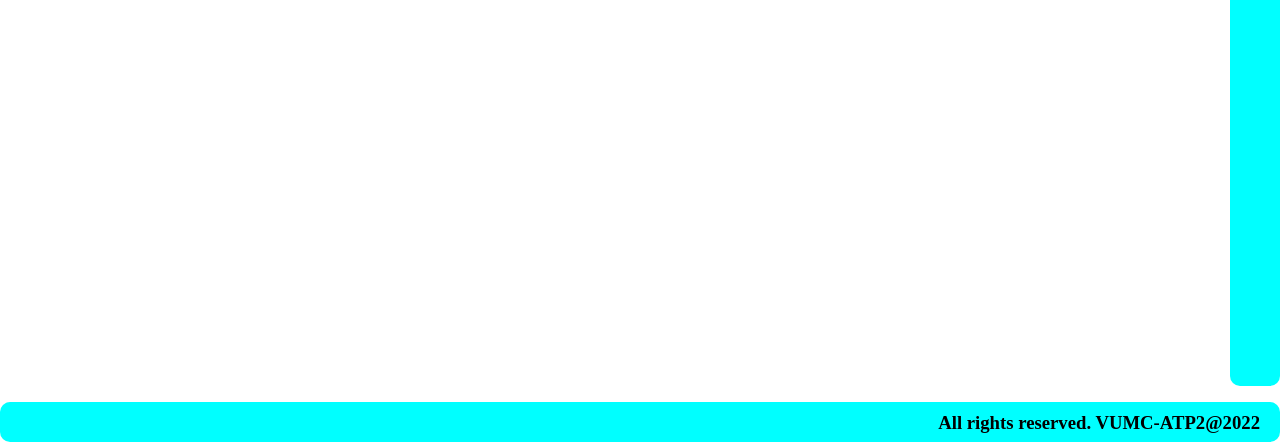
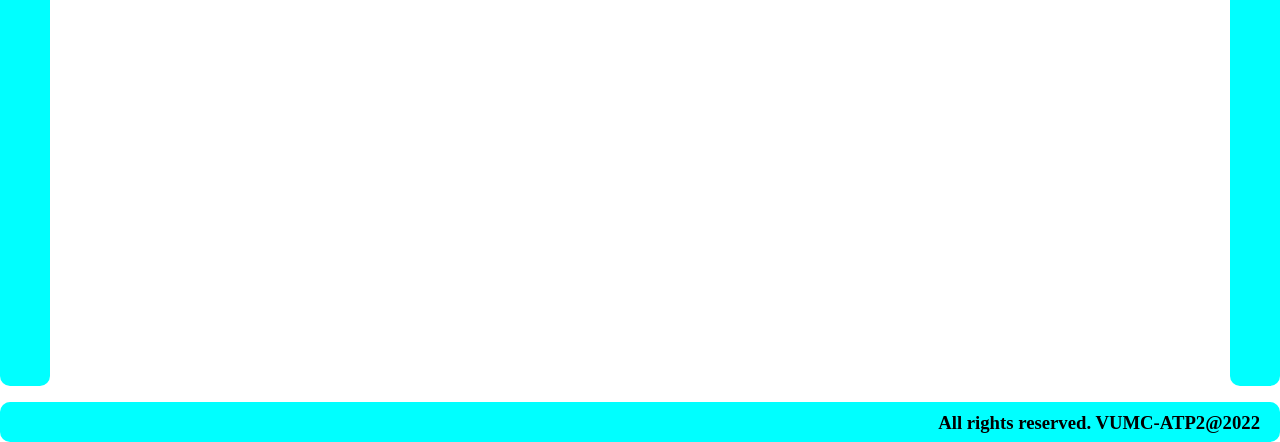
Before and after one commit to VUMC-ATP2/liga.prancane, a plain HTML site: page index.html in a window 1280 px wide. Shown: the part 614-1056 px from the top of the page. Drawn offline with Linux system fonts and the light colour scheme.

Commit message:
uzlabojumi

```diff
--- a/css/style.css
+++ b/css/style.css
@@ -39,7 +39,7 @@ div {
     width: 50px;
     background-color: aqua;
     float: left;
-    position: fixed;
+    position: inherit;
 }
 
 .right-side {
--- a/index.html
+++ b/index.html
@@ -13,7 +13,7 @@
 <body>
     <div id="header"></div>
     <!--uztaisa tukšu konteineri, tabulu. caur css pieliksim formatējumu-->
-    <div class="left side"></div>
+    <div class="left-side"></div>
     <div class="content">
         <br><br>
         <h1>MY CV TEMPLATE</h1>
```
